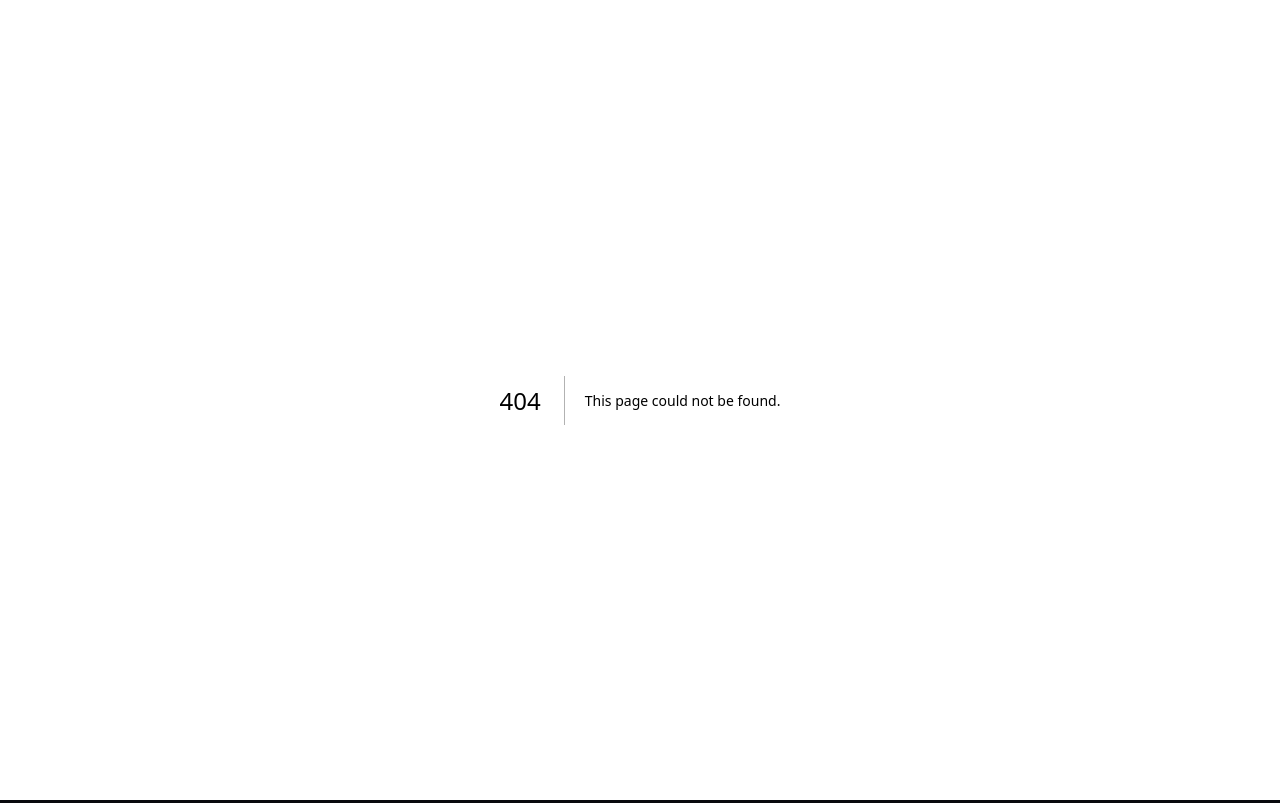
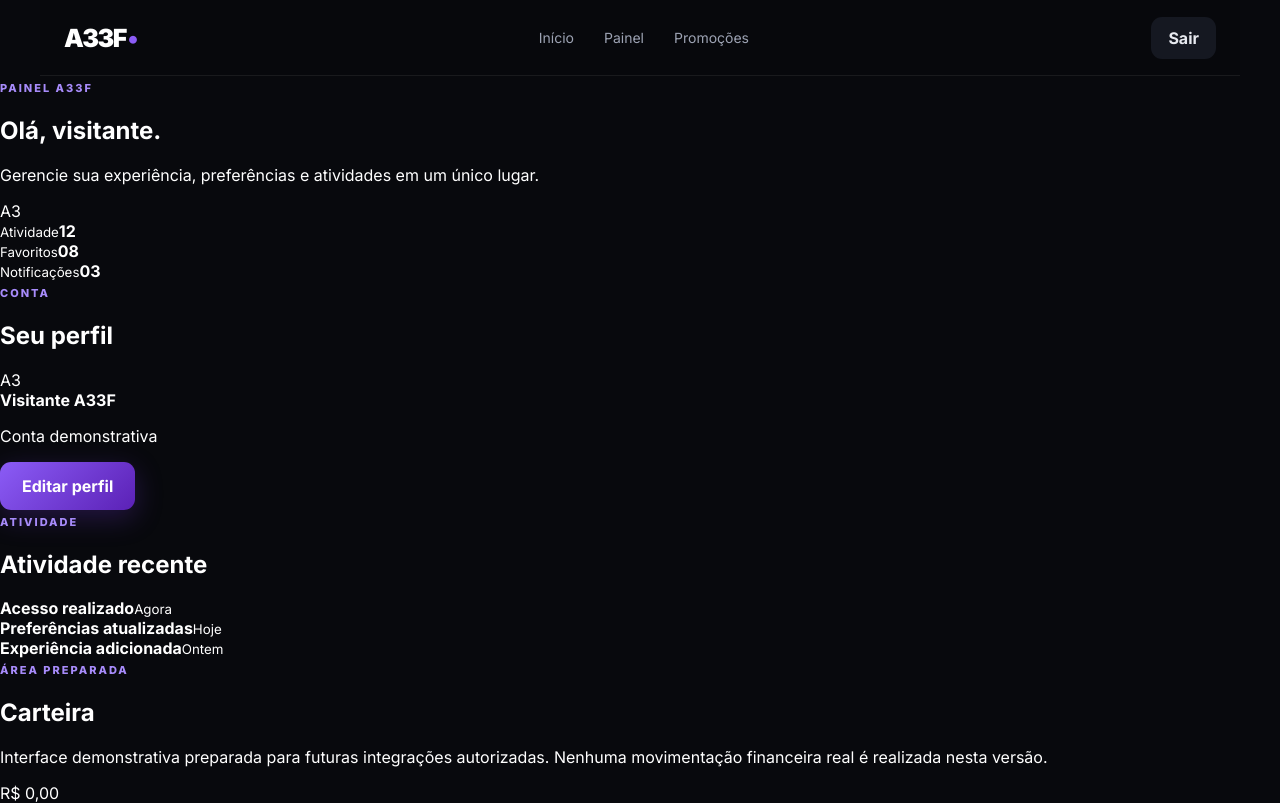
Before and after one commit to juniorbm244-alt/A33F, a Next.js app: page /painel in a window 1280 px wide. Before the commit this address had no page. Built offline with nearby package versions, Linux system fonts and the light colour scheme.

Commit message:
feat: add A33F user dashboard

```diff
--- /dev/null
+++ b/app/painel/page.tsx
@@ -0,0 +1,59 @@
+const stats = [
+  { label: 'Atividade', value: '12' },
+  { label: 'Favoritos', value: '08' },
+  { label: 'Notificações', value: '03' },
+];
+
+export default function PainelPage() {
+  return (
+    <main className="dashboard-page">
+      <header className="header">
+        <div className="logo">A33F<span>•</span></div>
+        <nav><a href="/">Início</a><a href="/painel">Painel</a><a href="/promocoes">Promoções</a></nav>
+        <div className="actions"><button className="ghost">Sair</button></div>
+      </header>
+
+      <section className="dashboard-hero">
+        <div>
+          <span className="eyebrow">PAINEL A33F</span>
+          <h1>Olá, visitante.</h1>
+          <p>Gerencie sua experiência, preferências e atividades em um único lugar.</p>
+        </div>
+        <div className="profile-badge">A3</div>
+      </section>
+
+      <section className="dashboard-grid">
+        {stats.map((stat) => (
+          <article className="dashboard-card" key={stat.label}>
+            <small>{stat.label}</small>
+            <strong>{stat.value}</strong>
+          </article>
+        ))}
+      </section>
+
+      <section className="dashboard-content">
+        <article className="panel-card">
+          <div className="section-head"><div><span className="eyebrow">CONTA</span><h2>Seu perfil</h2></div></div>
+          <div className="profile-row"><div className="avatar">A3</div><div><strong>Visitante A33F</strong><p>Conta demonstrativa</p></div></div>
+          <button className="primary large">Editar perfil</button>
+        </article>
+
+        <article className="panel-card">
+          <div className="section-head"><div><span className="eyebrow">ATIVIDADE</span><h2>Atividade recente</h2></div></div>
+          <div className="activity-list">
+            <div><span className="activity-dot"/><div><strong>Acesso realizado</strong><small>Agora</small></div></div>
+            <div><span className="activity-dot"/><div><strong>Preferências atualizadas</strong><small>Hoje</small></div></div>
+            <div><span className="activity-dot"/><div><strong>Experiência adicionada</strong><small>Ontem</small></div></div>
+          </div>
+        </article>
+      </section>
+
+      <section className="panel-card wallet-demo">
+        <div><span className="eyebrow">ÁREA PREPARADA</span><h2>Carteira</h2><p>Interface demonstrativa preparada para futuras integrações autorizadas. Nenhuma movimentação financeira real é realizada nesta versão.</p></div>
+        <div className="wallet-value">R$ 0,00</div>
+      </section>
+
+      <nav className="bottom-nav"><a href="/">⌂<span>Início</span></a><a href="/painel">◉<span>Painel</span></a><a href="/promocoes">✦<span>Promoções</span></a><a href="#">◌<span>Conta</span></a></nav>
+    </main>
+  );
+}
```
